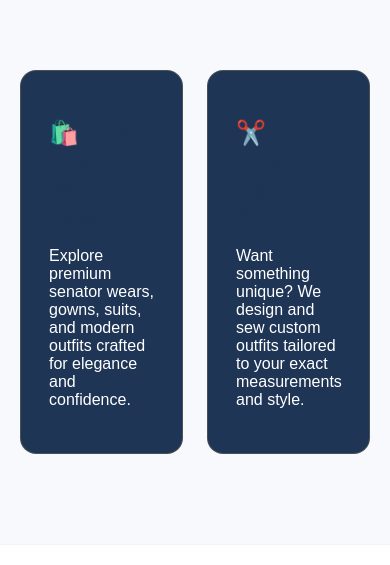
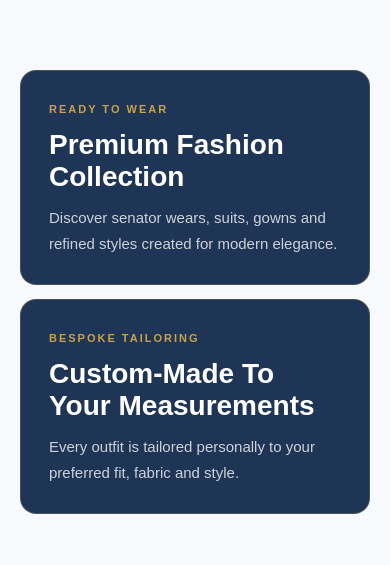
Before and after one commit to princebelieve/moris-clothings, a React (Vite) app in the folder client/: page / in a window 390 px wide. Shown: the part 827-1392 px from the top of the page. Built offline with nearby package versions, Linux system fonts and the light colour scheme; no server answers.

Commit message:
The two standing blocks in home page and childish icons removed

```diff
--- a/client/src/pages/Home.jsx
+++ b/client/src/pages/Home.jsx
@@ -31,18 +31,20 @@ export default function Home() {
       <section className="section reveal">
         <div className="container dual-grid">
           <div className="dual-card hover-lift">
-            <h2>🛍️ Shop Ready-Made Fashion</h2>
+            <span className="dual-label">READY TO WEAR</span>
+            <h2>Premium Fashion Collection</h2>
             <p>
-              Explore premium senator wears, gowns, suits, and modern outfits
-              crafted for elegance and confidence.
+              Discover senator wears, suits, gowns and refined styles created
+              for modern elegance.
             </p>
           </div>
 
           <div className="dual-card hover-lift">
-            <h2>✂️ Custom Tailoring Services</h2>
+            <span className="dual-label">BESPOKE TAILORING</span>
+            <h2>Custom-Made To Your Measurements</h2>
             <p>
-              Want something unique? We design and sew custom outfits tailored
-              to your exact measurements and style.
+              Every outfit is tailored personally to your preferred fit, fabric
+              and style.
             </p>
           </div>
         </div>
--- a/client/src/styles/global.css
+++ b/client/src/styles/global.css
@@ -514,6 +514,33 @@ button:hover {
   gap: 24px;
 }
 
+@media (max-width: 768px) {
+  .dual-grid {
+    grid-template-columns: 1fr;
+    gap: 14px;
+  }
+
+  .dual-card {
+    padding: 22px 20px;
+    border-radius: 18px;
+    background: #15263f;
+    border: 1px solid rgba(255,255,255,0.08);
+    box-shadow: none;
+  }
+
+  .dual-card h2 {
+    font-size: 22px;
+  }
+
+  .dual-card p {
+    font-size: 14px;
+  }
+
+  .hover-lift::after {
+    display: none;
+  }
+}
+
 .dual-card {
   background: white;
   padding: 28px;
@@ -524,6 +551,30 @@ button:hover {
 .dual-card h2 {
   margin-bottom: 10px;
   color: var(--navy);
+}
+
+.dual-label {
+  display: inline-block;
+  margin-bottom: 14px;
+  color: var(--gold);
+  font-size: 11px;
+  font-weight: 700;
+  letter-spacing: 2px;
+  text-transform: uppercase;
+}
+
+.dual-card h2 {
+  margin: 0 0 12px;
+  font-size: 28px;
+  line-height: 1.15;
+  color: white;
+}
+
+.dual-card p {
+  margin: 0;
+  color: rgba(255,255,255,0.78);
+  line-height: 1.7;
+  font-size: 15px;
 }
 
 .service-grid {
```
